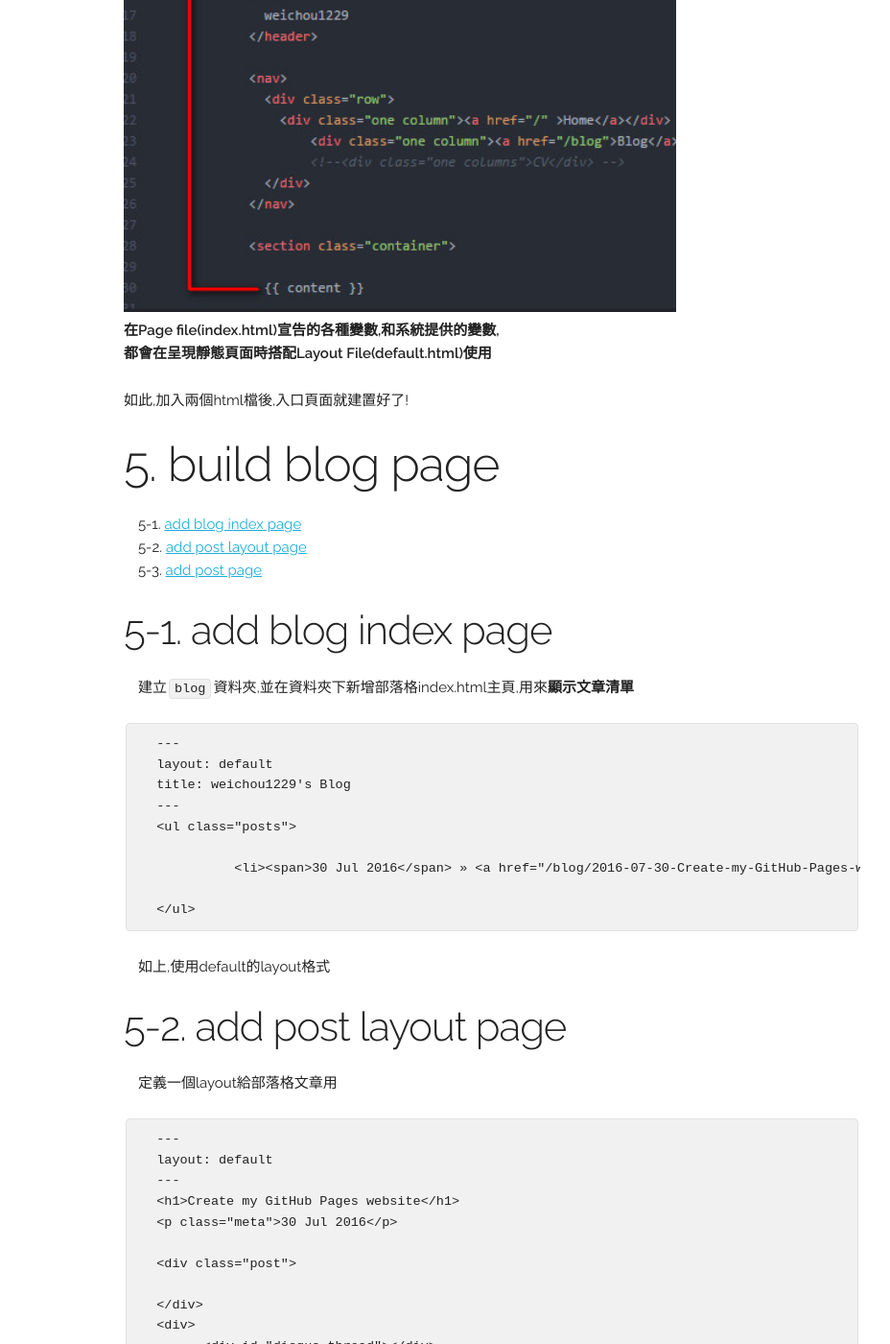
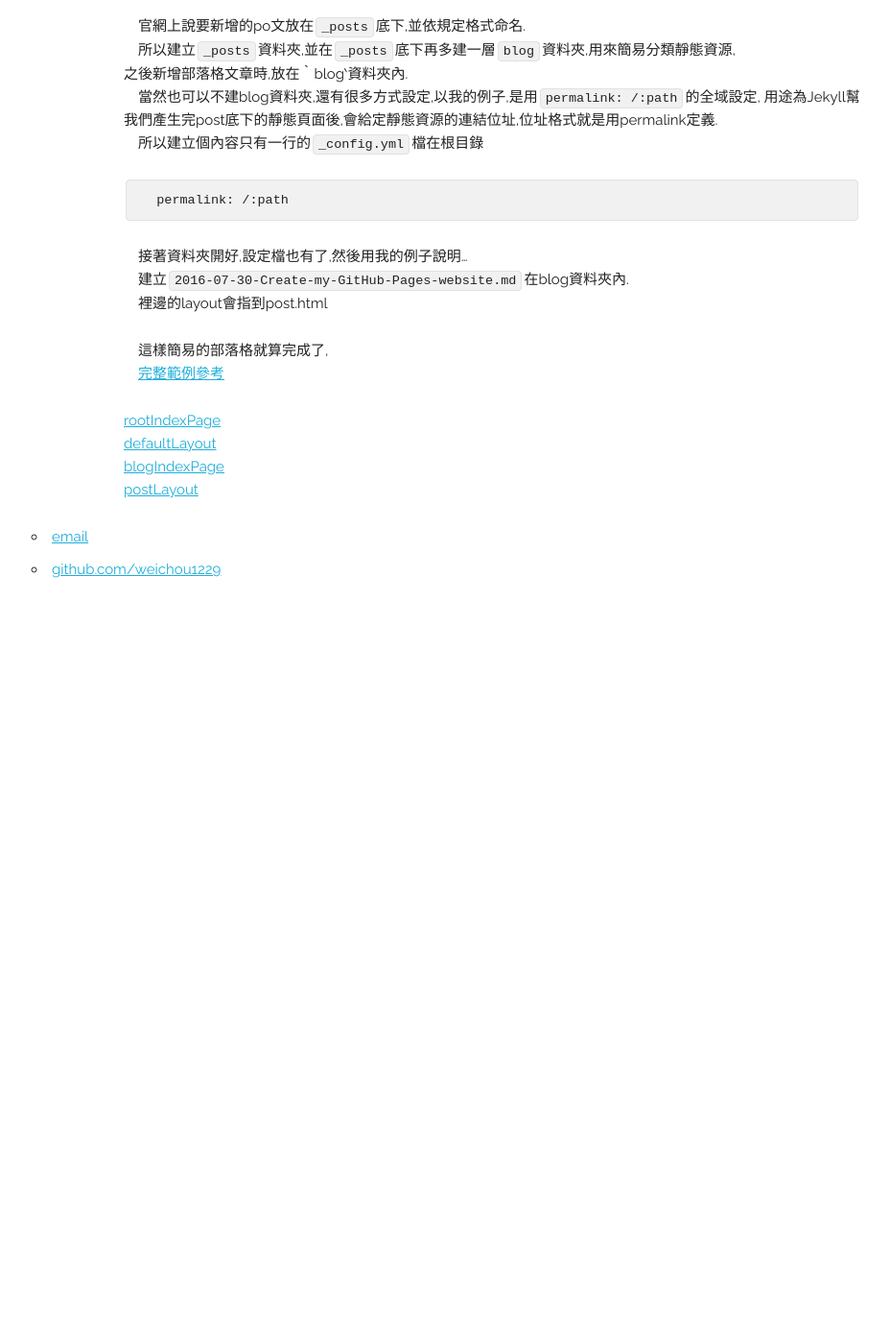
Before and after one commit to weichou1229/weichou.github.io, a Jekyll site: the page built from _posts/blog/2016-07-30-Create-my-GitHub-Pages-website.md, in a window 1280 px wide and 1400 px high, scrolled down 5216 px. Shown: the whole window at 96% size, without its empty margins (127-1055 px from the left). Built offline with Jekyll 4.4.1, drawn with Linux system fonts in a browser that asks for light colours; comment, search, counter and statistics services are not loaded; after the commit the page ends 5846 px from its top, so only the background shows below that; some of the changed text lies outside the part shown.

Commit message:
modify page

````diff
--- a/_posts/blog/2016-07-30-Create-my-GitHub-Pages-website.md
+++ b/_posts/blog/2016-07-30-Create-my-GitHub-Pages-website.md
@@ -82,78 +82,27 @@ date: 2016-07-30T15:00:00.000Z
 　4-2\. [add default layout](#add-default-layout)
 
 ## 4-1\. add root index page
-　在根目錄新增index.html如下
-```
-    ---
-    layout: default
-    title: weichou1229
-    ---
-    <div class="blurb">
-    <h1>Hi there, I'm weichou!</h1>
-    </div><!-- /.blurb -->
-```
+　在根目錄新增[index.html][rootIndexPage]
 
-在我的目錄結構中所有index.html檔,在Jekyll官網文件中定義為`Page file`,
+　在前面提到目錄結構中所有index.html檔,在Jekyll官網文件中定義為`Page file`,
 用`---`符號包住的部分為Jekyll中定義的**front matter**,
 這邊是宣告變數的區塊,變數會用在樣板上或是Jekyll的其它功能,
 像是上面的`layout變數`即是告訴Jekyll去使用`_layouts目錄`下,名稱為default的樣板
 
 ## 4-2\. add default layout
-　建立`_layouty`資料夾並新增default.html如下
-```
-<!DOCTYPE html>
-    <html>
-        <head>
-            <title>{{ page.title }}</title>
-            <meta charset="utf-8">
-            <meta http-equiv="X-UA-Compatible" content="IE=edge">
-            <meta name="viewport" content="width=device-width, initial-scale=1">
-            <!-- link to main stylesheet -->
-            <link href="//fonts.googleapis.com/css?family=Raleway:400,300,600" rel="stylesheet" type="text/css">
-            <link rel="stylesheet" type="text/css" href="/css/normalize.css">
-              <link rel="stylesheet" type="text/css" href="/css/skeleton.css">
-              <link rel="stylesheet" type="text/css" href="/css/main.css">
-        </head>
-        <body>
-                <div class="container">
-                        <header>
-                            weichou1229
-                        </header>
+　建立`_layouty`資料夾並新增[default.html][defaultLayout]
 
-                        <nav>
-                            <div class="row">
-                                <div class="one column"><a href="/" >Home</a></div>
-                                    <div class="one column"><a href="/blog">Blog</a></div>
-                                    <!--<div class="one columns">CV</div> -->
-                            </div>
-                        </nav>
+　`_layouts`目錄下的檔案,在Jekyll官網文件中定義為`Layout file`
+如上,html結構就如我一開始畫的wireframe,有header,nav,section,footer區塊
+　可以發現被`左右各兩個大括弧`包住的部分，即是樣板引擎解析後,塞資料進去的位置
 
-                        <section class="container">
+　進一步用下圖說明
+![big-pic]({{ site.url }}/assets/images/renderFileExample1.jpg)
 
-                            &lbrace;&lbrace; content &lbrace;&lbrace;
-
-                        </section>
-
-                        <footer>
-                                    <ul>
-                                        <li><a href="mailto:weichou1229@gmail.com">email</a></li>
-                                        <li><a href="https://github.com/weichou1229">github.com/weichou1229</a></li>
-                                        </ul>
-                        </footer>
-                </div>
-        </body>
-    </html>
-```
-
-`_layouts`目錄下的檔案,在Jekyll官網文件中定義為`Layout file`
-如上,html結構就如我一開始畫的wireframe,有header,nav,section,footer區塊
-可以發現被`左右各兩個大括弧`包住的部分，即是樣板引擎解析後,塞資料進去的位置
-進一步用下圖說明
-![big-pic]({{ site.url }}/assets/images/renderFileExample1.jpg)
-**在Page file(index.html)宣告的各種變數,和系統提供的變數,
+　**在Page file(index.html)宣告的各種變數,和系統提供的變數,
 都會在呈現靜態頁面時搭配Layout File(default.html)使用**
 
-如此,加入兩個html檔後,入口頁面就建置好了!
+　如此,加入兩個html檔後,入口頁面就建置好了!
 
 # 5\. build blog page
 
@@ -162,41 +111,12 @@ date: 2016-07-30T15:00:00.000Z
 　5-3\. [add post page](#add-post-page)
 
 ## 5-1\. add blog index page
-　建立`blog`資料夾,並在資料夾下新增部落格index.html主頁,用來**顯示文章清單**
-
-```
-  ---
-  layout: default
-  title: weichou1229's Blog
-  ---
-  <ul class="posts">
-  	  {% for post in site.posts %}
-  	    <li><span>{{ post.date | date_to_string }}</span> » <a href="{{ post.url }}" title="{{ post.title }}">{{ post.title }}</a></li>
-  	  {% endfor %}
-  </ul>
-```
-
-　如上,使用default的layout格式
+　建立`blog`資料夾,並在資料夾下新增[部落格index.html主頁][blogIndexPage],用來**顯示文章清單**
+　如連結的檔案內容,使用default的layout格式
 
 ## 5-2\. add post layout page
-　定義一個layout給部落格文章用
-
-```
-  ---
-  layout: default
-  ---
-  <h1>{{ page.title }}</h1>
-  <p class="meta">{{ page.date | date_to_string }}</p>
-
-  <div class="post">
-    {{ content }}
-  </div>
-  <div>
-  	{% include disqus.html %}
-  </div>
-```
-
-　可以看到這個layout檔又指定default為layout,`disqus.html`則是第三方的留言板功能.
+　定義一個[post layout][postLayout]給部落格文章用
+　可以看到這個layout檔又指定default為layout,用到的`disqus.html`則是第三方的留言板功能.
 
 ## 5-3\. add post page
 >　To create a new post, all you need to do is create a file in the `_posts` directory.
@@ -217,20 +137,14 @@ date: 2016-07-30T15:00:00.000Z
 
 　接著資料夾開好,設定檔也有了,然後用我的例子說明...
 　建立`2016-07-30-Create-my-GitHub-Pages-website.md`在blog資料夾內.
-
-```
-  ---
-  published: true
-  layout: post
-  title: Create my GitHub Pages website
-  date: 2016-07-30T15:00:00.000Z
-  ---
-
-  ...內文省略
-
-```
-
-　這邊的layout指到post.html
+　裡邊的layout會指到post.html
 
 　這樣簡易的部落格就算完成了,
 　[完整範例參考](https://github.com/weichou1229/weichou1229.github.io)
+
+
+
+[rootIndexPage](https://github.com/weichou1229/weichou1229.github.io/blob/master/index.html)
+[defaultLayout](https://github.com/weichou1229/weichou1229.github.io/blob/master/_layouts/default.html)
+[blogIndexPage](https://github.com/weichou1229/weichou1229.github.io/blob/master/blog/index.html)
+[postLayout](https://github.com/weichou1229/weichou1229.github.io/blob/master/_layouts/post.html)
````
